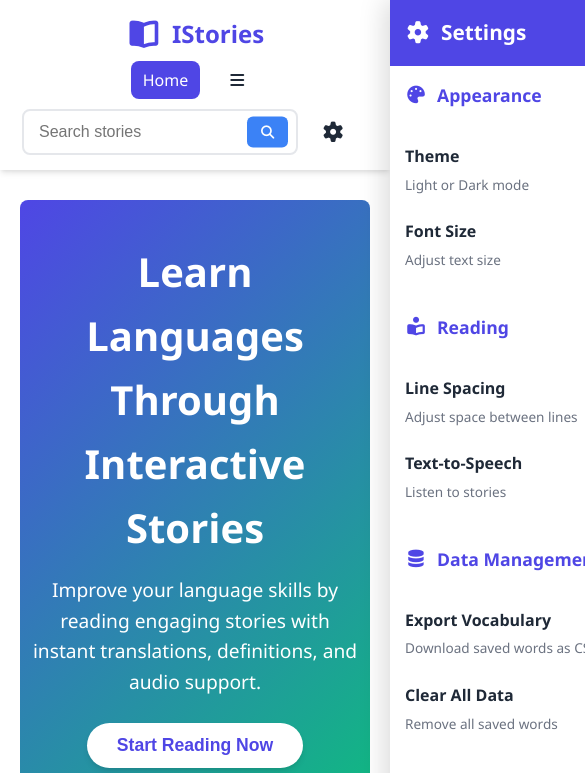
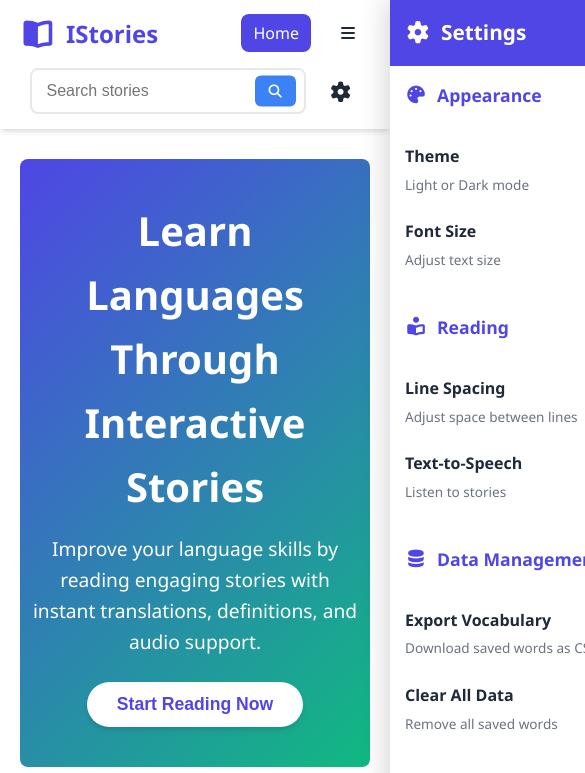
Before and after one commit to ammar7-o/Istories-V, a plain HTML site: page English/index.html in a window 390 px wide. Shown: the top 773 px of the page, 585 px wide, since content can reach past the window. Drawn offline with Linux system fonts and the light colour scheme.

Commit message:
Add files via upload

```diff
--- a/English/index.html
+++ b/English/index.html
@@ -20,7 +20,8 @@
     <header id="top">
         <div class="container">
             <div class="header-content">
-                <a href="../index.html" class="logo">
+             <div class="left">
+                   <a href="../index.html" class="logo">
                     <i class="fas fa-book-open"></i>
                     <span>IStories</span>
                 </a>
@@ -39,6 +40,7 @@
 
                     </ul>
                 </nav>
+             </div>
                 <div class="header-actions">
                     <!--search bar-->
                     <form id="search-form" class="search-form" action="#">
@@ -52,7 +54,12 @@
                             <i class="fas fa-cog"></i>
                         </button>
 
-                        <div class="settings-page" id="settings-page">
+
+                </div>
+            </div>
+        </div>
+    </header>
+    <div class="settings-page" id="settings-page">
                             <div class="settings-header">
                                 <h2><i class="fas fa-cog"></i> Settings</h2>
                                 <button class="close-settings" id="close-settings">
@@ -176,14 +183,6 @@
                         </div>
                     </div>
                     <div id="settings-overlay" class="settings-overlay"></div>
-
-                    <div class="user-actions">
-                        <!-- <button id="loginBtn">Login</button> -->
-                    </div>
-                </div>
-            </div>
-        </div>
-    </header>
 
     <main class="main-content">
         <div class="container">
--- a/English/other.js
+++ b/English/other.js
@@ -688,6 +688,7 @@ function applyTheme() {
 
 
 
+
 // ============ TOGGLE NAVIGATION ============
 const toggleNav = document.getElementById("toggle-nav");
 const more = document.getElementById("more");
@@ -713,10 +714,19 @@ more.addEventListener("click", function (e) {
     e.stopPropagation();
 });
 
-// Escape key to close
+// Close menu on Escape key
 document.addEventListener("keydown", function (e) {
     if (e.key === "Escape" && isMenuOpen) {
         more.classList.remove("open");
         isMenuOpen = false;
     }
 });
+
+// Close menu when clicking on any <a> inside the menu
+const links = more.querySelectorAll("a");
+links.forEach(link => {
+    link.addEventListener("click", function () {
+        more.classList.remove("open");
+        isMenuOpen = false;
+    });
+});
--- a/English/style.css
+++ b/English/style.css
@@ -28,14 +28,21 @@
     padding: 0;
     box-sizing: border-box;
     transition: background-color 0.3s, color 0.3s;
+
+}
+
+html {
+    width: 100%;
+    overflow-x: hidden;
 }
 
 body {
+    position: relative;
     font-family: 'Segoe UI', Tahoma, Geneva, Verdana, sans-serif;
     background-color: var(--bg);
     color: var(--text);
     line-height: 1.6;
-    width: 100vw;
+    width: 100%;
     overflow-x: hidden;
 }
 
@@ -43,6 +50,7 @@ body {
     max-width: 1200px;
     margin: 0 auto;
     padding: 0 20px;
+
 }
 
 /* Header Styles */
@@ -101,6 +109,15 @@ nav a.active {
     display: flex;
     align-items: center;
     gap: 15px;
+}
+
+.left {
+    position: relative;
+    display: flex;
+    flex-direction: row;
+    align-items: center;
+    justify-content: space-between;
+    width: 55%;
 }
 
 .theme-toggle {
@@ -311,6 +328,7 @@ nav a.active {
 /* صفحة الإعدادات */
 .settings-page {
     position: absolute;
+        position: fixed; /* keep it above content */
     top: 0;
     right: -400px;
     width: 350px;
@@ -1319,6 +1337,7 @@ footer {
     position: relative;
     overflow: hidden;
 }
+
 /* ============ TOGGLE NAVIGATION MENU ============ */
 
 /* Base more menu (hidden by default) */
@@ -1354,6 +1373,7 @@ footer {
     visibility: visible;
     transform: translateY(0) scale(1);
 }
+
 .story-emoji {
     font-size: 4rem;
     filter: drop-shadow(0 4px 8px rgba(0, 0, 0, 0.2));
@@ -1369,6 +1389,7 @@ footer {
 @media (max-width: 768px) {
     .settings-page {
         width: 100%;
+        height: 100vh;
         right: -100%;
     }
 
@@ -1391,8 +1412,13 @@ footer {
     }
 
     .header-content {
-        flex-direction: column;
+        justify-content: center;
+        flex-wrap: wrap;
         gap: 15px;
+    }
+
+    .left {
+        width: 100%;
     }
 
     nav ul {
```
